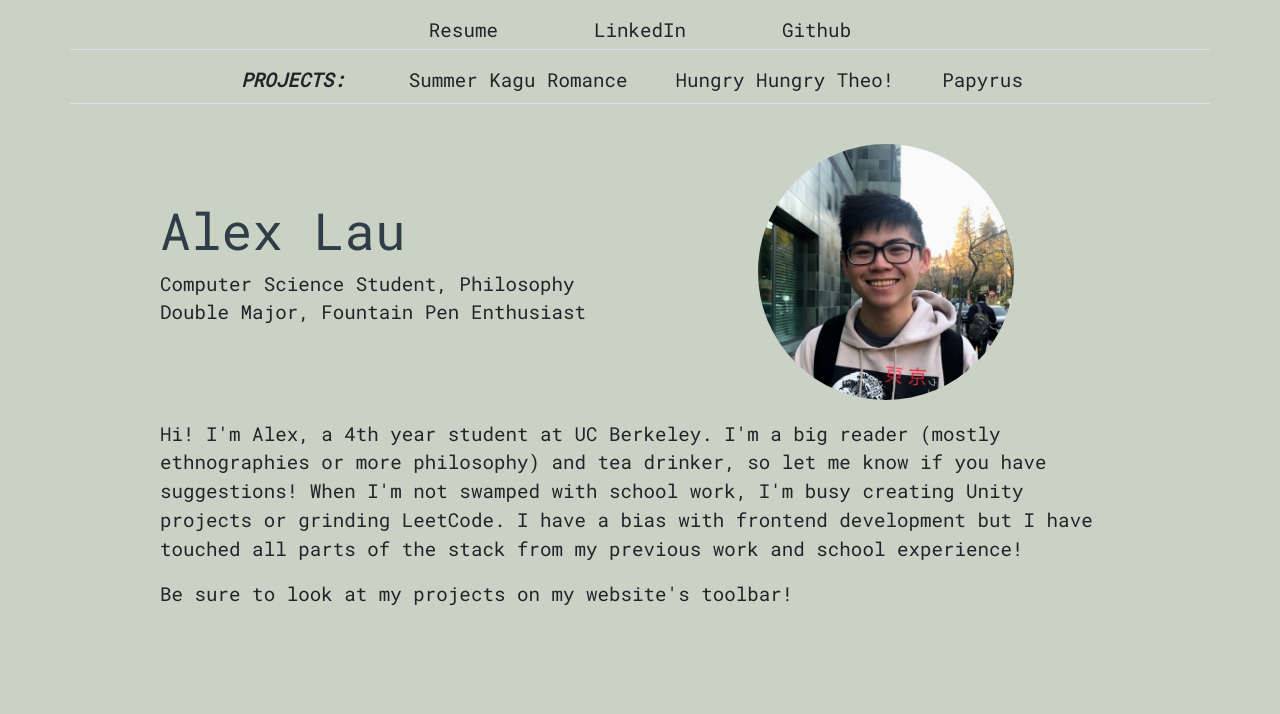
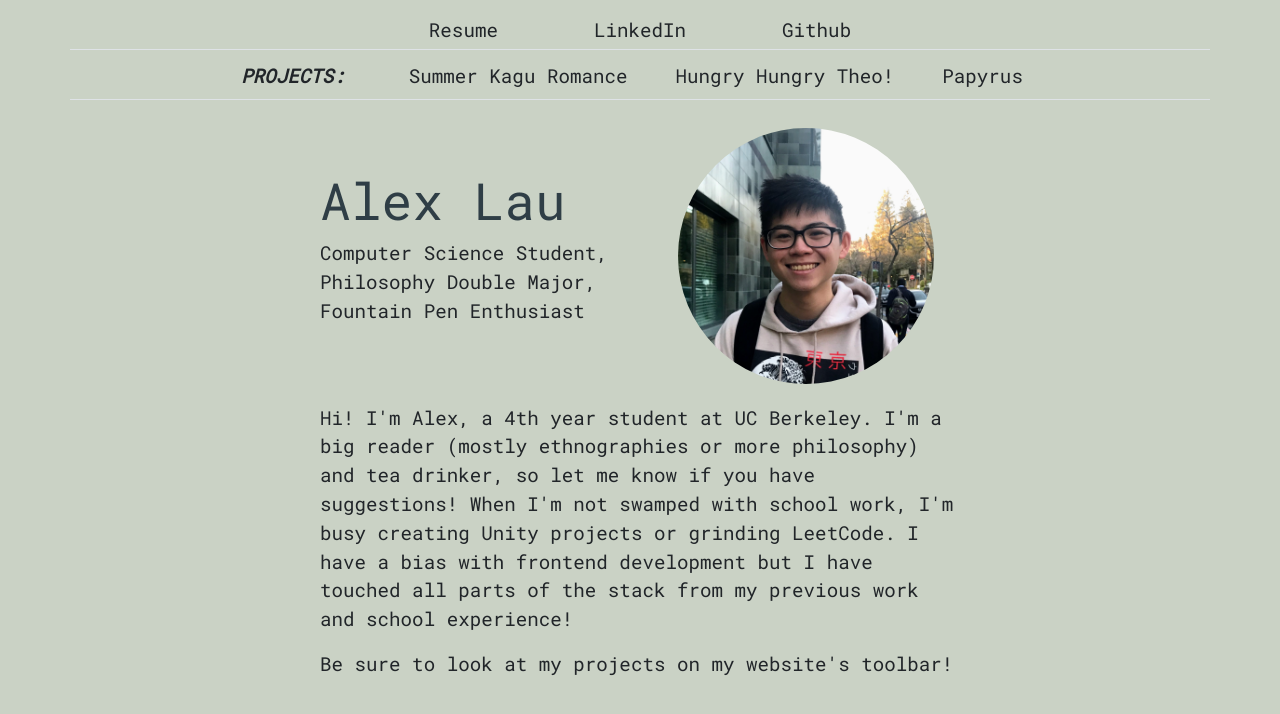
Before and after one commit to Hoteison/Hoteison.github.io, a plain HTML site: page index.html in a window 1280 px wide. Drawn offline with nearby package versions, Linux system fonts and the light colour scheme.

Commit message:
set width to 50%

```diff
--- a/index.html
+++ b/index.html
@@ -25,7 +25,7 @@
       </div>
 
       <div class="row">
-        <header class="d-flex flex-wrap justify-content-center py-2 my-1 border-bottom">
+        <header class="d-flex flex-wrap justify-content-center py-2 my-0 border-bottom">
           <ul class="nav navbar-dark">
             <li class="nav-item"><a class="text-dark px-2 fw-bolder fst-italic" style="text-decoration:none">PROJECTS:</li>
             <li class="nav-item"><a class="text-dark px-4" style="text-decoration:none" href="https://njew25.itch.io/furniture-dating">Summer Kagu Romance</a></li>
@@ -36,8 +36,8 @@
       </div>
     </div>
 
-    <div class="container-flex my-4 w-75 mx-auto">
-      <div class="row align-items-center pt-2">
+    <div class="container-flex w-50 mx-auto">
+      <div class="row align-items-center pt-0">
         <div class="col-sm-6">
           <h1>Alex Lau</h1>
           <p>Computer Science Student, Philosophy Double Major, Fountain Pen Enthusiast</p>
```
